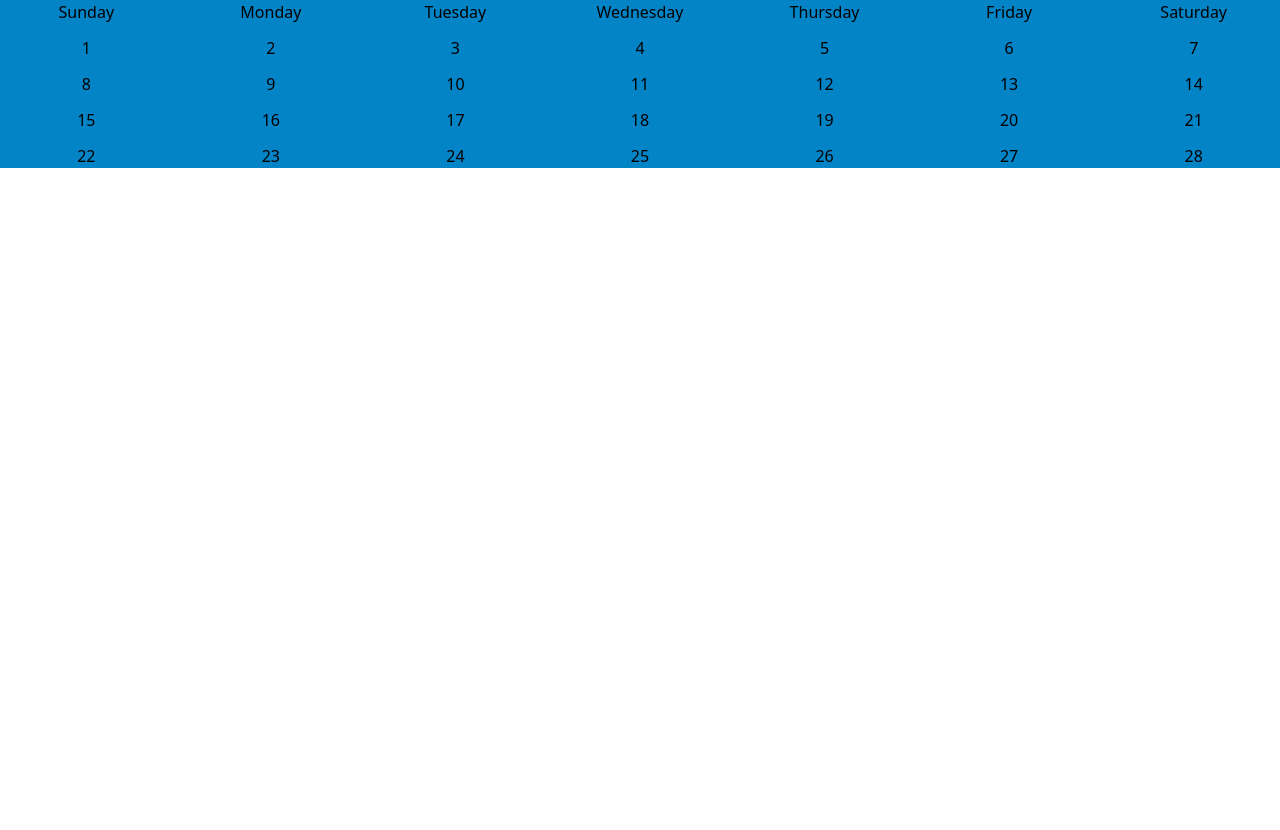
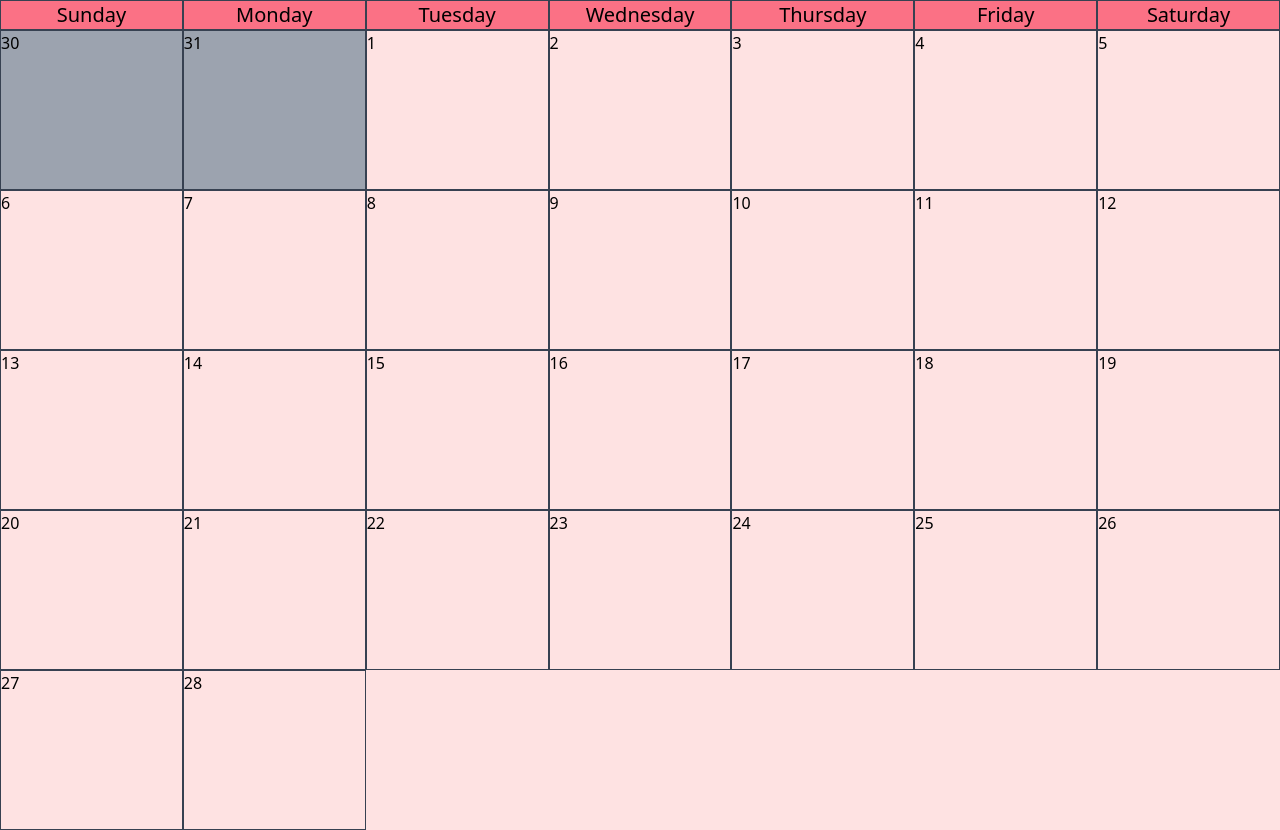
Before and after one commit to silveiralsv/calendar, a Next.js app: page / in a window 1280 px wide. Before the commit the page ends 800 px from the top, so only its background shows below. Built offline with nearby package versions, Linux system fonts and the light colour scheme.

Commit message:
Eslint + prettier + Calendar

```diff
--- a/pages/index.tsx
+++ b/pages/index.tsx
@@ -1,36 +1,61 @@
-import type { NextPage } from 'next'
-import {getDaysInMonth} from 'date-fns'
-
-
+import { v4 as uuid } from 'uuid';
+import moment from 'moment';
+import type { NextPage } from 'next';
+import { useMemo } from 'react';
 
 const Home: NextPage = () => {
+  const weekDaysHeader = (
+    <div className="grid grid-cols-7">
+      {moment.weekdays().map((weekDay) => (
+        <span
+          className="flex justify-center items-center  bg-rose-400 border-[1px] border-gray-700 text-center text-xl"
+          key={weekDay}
+        >
+          {weekDay}
+        </span>
+      ))}
+    </div>
+  );
 
-  const daysOfWeek = ['Sunday', 'Monday', 'Tuesday', 'Wednesday', 'Thursday', 'Friday', 'Saturday'];
+  const daysInMonth = useMemo(() => {
+    const momentObject = moment().startOf('month');
+    const firstDay = parseInt(moment(momentObject).format('d'), 10);
+    const lastDay = moment(momentObject).endOf('month').toDate().getDate();
+    const lastMonth = moment(momentObject).subtract(1, 'months').endOf('month');
 
-  const firstDateOfMonth = new Date(`${new Date().getFullYear()}-${new Date().getMonth() + 1}-01`);
-  console.log(`@@@@@ [LOG] ${new Date().toLocaleString()}  -> days`, firstDateOfMonth)
-  const days = []
+    const result = [];
+    for (let i = 0; i < firstDay; i++) {
+      result.push(
+        <span
+          className="bg-gray-400 border-[1px] border-gray-700 cursor-pointer hover:opacity-90 transition-opacity delay-75"
+          key={uuid()}
+        >
+          {moment(lastMonth)
+            .subtract(firstDay - 1 - i, 'days')
+            .toDate()
+            .getDate()}
+        </span>
+      );
+    }
 
-  while (firstDateOfMonth.getMonth() === 1) {
-    days.push(new Date(firstDateOfMonth));
-    firstDateOfMonth.setDate(firstDateOfMonth.getDate() + 1);
-  }
-  console.log(`@@@@@ [LOG] ${new Date().toLocaleString()}  -> days`, days)
+    for (let day = 0; day < lastDay; day++) {
+      result.push(
+        <span className="border-[1px] border-gray-700" key={uuid()}>
+          {moment(momentObject).add(day, 'days').toDate().getDate()}
+        </span>
+      );
+    }
+
+    return result;
+  }, []);
 
   return (
+    <div className="h-screen bg-blue-400">
+      {' '}
+      {weekDaysHeader}
+      <div className="grid grid-cols-7 bg-red-100 h-full max-h-full ">{daysInMonth}</div>
+    </div>
+  );
+};
 
-      <div className='grid gap-3 grid-cols-7 bg-sky-600 h-full'>
-        {daysOfWeek.map(day => (
-          <span className='flex item-center justify-center h-full' key={day}>{day}</span>
-          ))}
-        {days.map(day => (
-          <span className='flex item-center justify-center h-full' key={day.getDate()}>{day.getDate()}</span>
-        ))}
-      </div>
-
-
-
-  )
-}
-
-export default Home
+export default Home;
```
Also changed, not shown: package.json (+16 -3 lines), pages/_app.tsx (+4 -4 lines), .eslintrc.js (added), .eslintrc.json (deleted), .prettierrc.js (added), 1 other file (tests, documents, lock files or other folders).
